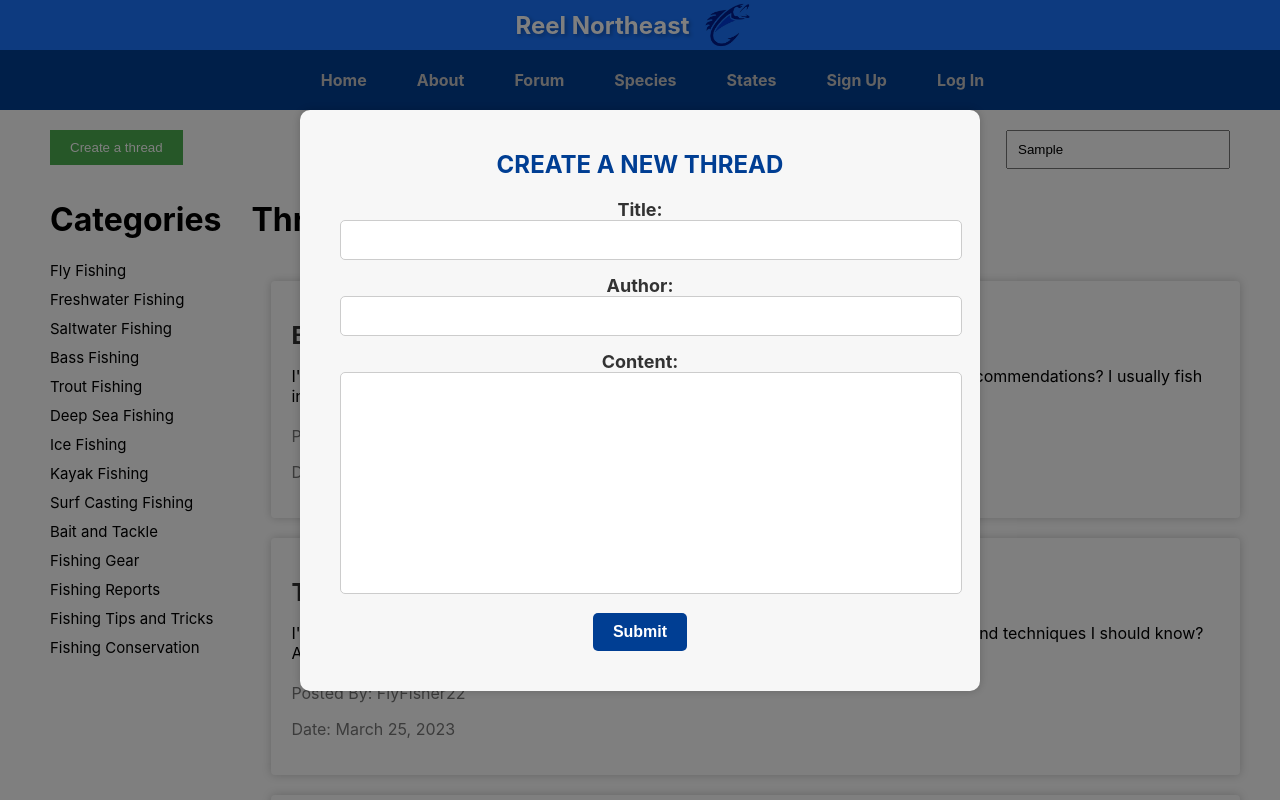
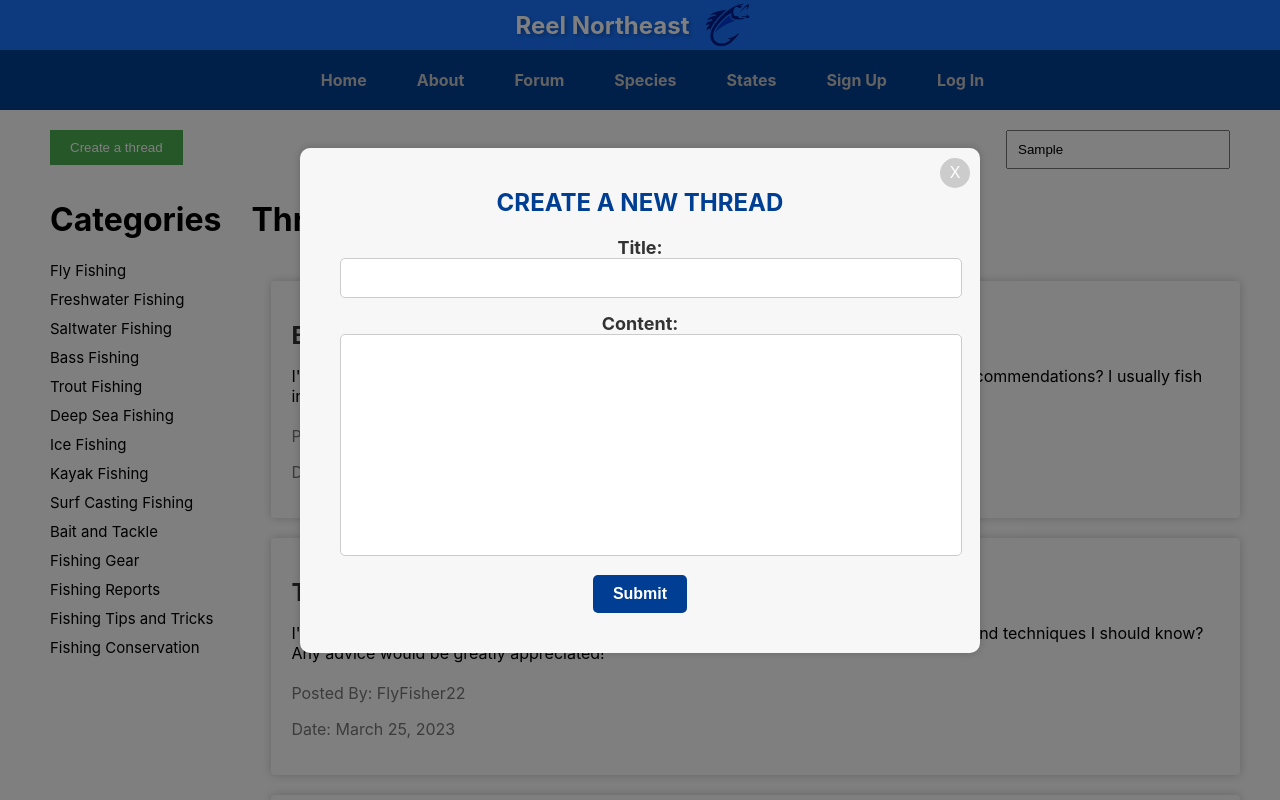
Before and after one commit to sharrison19/Reel-Northeast, a React (Create React App) app: page /forum in a window 1280 px wide. Both pictures are taken after typing "Sample" into the empty fields and a click on the button "Create a thread". Shown: the top 800 px of the page. Built offline with nearby package versions, Linux system fonts and the light colour scheme.

Commit message:
added close button to the create a thread, updated css

```diff
--- a/src/components/CreateThread.js
+++ b/src/components/CreateThread.js
@@ -2,14 +2,13 @@ import React, { useState } from "react";
 
 const CreateThread = ({ onThreadSubmit, onClose }) => {
   const [title, setTitle] = useState("");
-  const [author, setAuthor] = useState("");
   const [content, setContent] = useState("");
 
   const handleSubmit = (e) => {
     e.preventDefault();
 
     // Validate input fields
-    if (!title || !author || !content) {
+    if (!title || !content) {
       alert("Please fill in all the fields");
       return;
     }
@@ -20,7 +19,7 @@ const CreateThread = ({ onThreadSubmit, onClose }) => {
     // Create new thread object
     const newThread = {
       title,
-      author,
+      author: "NEFisherman123", // Set the username here
       content,
       date: formattedDate,
       comments: [],
@@ -32,7 +31,6 @@ const CreateThread = ({ onThreadSubmit, onClose }) => {
 
     // Clear input fields
     setTitle("");
-    setAuthor("");
     setContent("");
 
     // Close the modal
@@ -43,6 +41,9 @@ const CreateThread = ({ onThreadSubmit, onClose }) => {
     <div className="modal">
       <div className="modal-content">
         <h2>Create a New Thread</h2>
+        <button className="close-button" onClick={onClose}>
+          X
+        </button>
         <form className="new-thread-form" onSubmit={handleSubmit}>
           <div className="form-group">
             <label htmlFor="title">Title:</label>
@@ -51,15 +52,6 @@ const CreateThread = ({ onThreadSubmit, onClose }) => {
               id="title"
               value={title}
               onChange={(e) => setTitle(e.target.value)}
-            />
-          </div>
-          <div className="form-group">
-            <label htmlFor="author">Author:</label>
-            <input
-              type="text"
-              id="author"
-              value={author}
-              onChange={(e) => setAuthor(e.target.value)}
             />
           </div>
           <div className="form-group">
--- a/src/index.css
+++ b/src/index.css
@@ -367,6 +367,7 @@ nav {
 }
 
 /*Create Thread Section */
+/* Create Thread Section */
 .modal {
   position: fixed;
   top: 0;
@@ -389,6 +390,7 @@ nav {
   width: 80%;
   max-width: 600px;
   margin: 0 auto;
+  position: relative; /* Add position relative */
 }
 
 .modal-content h2 {
@@ -447,6 +449,27 @@ textarea#content {
 
 .new-thread-form button[type="submit"]:hover {
   background-color: #002c6d;
+}
+
+.close-button {
+  position: absolute;
+  top: 10px;
+  right: 10px;
+  width: 30px;
+  height: 30px;
+  border-radius: 50%;
+  background-color: #ccc;
+  color: #fff;
+  border: none;
+  font-size: 16px;
+  cursor: pointer;
+  display: flex;
+  align-items: center;
+  justify-content: center;
+}
+
+.close-button:hover {
+  background-color: #999;
 }
 
 /* Categories Section */
```
